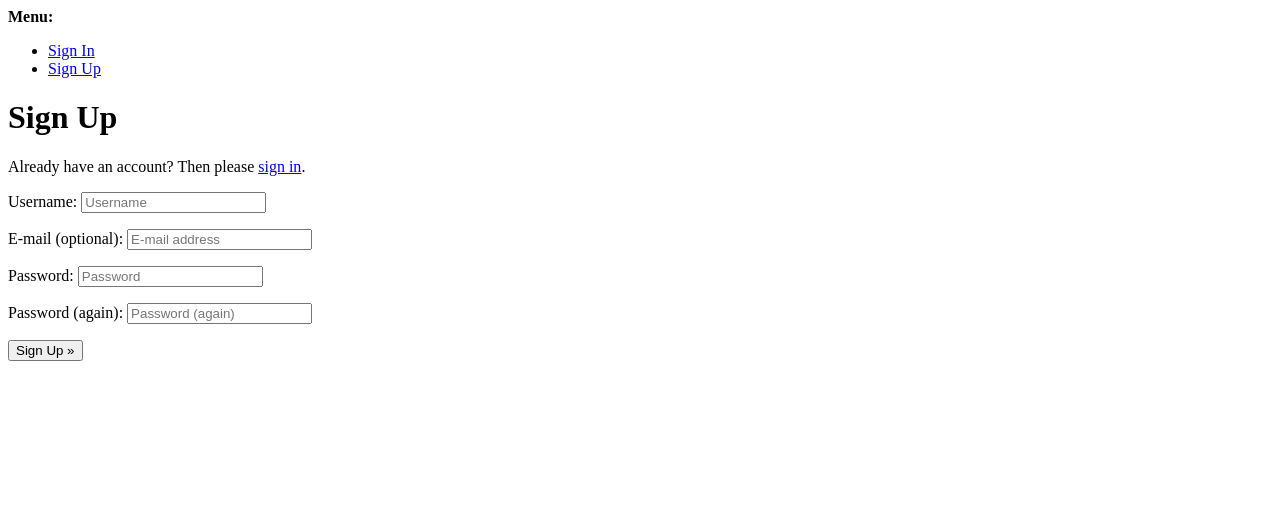
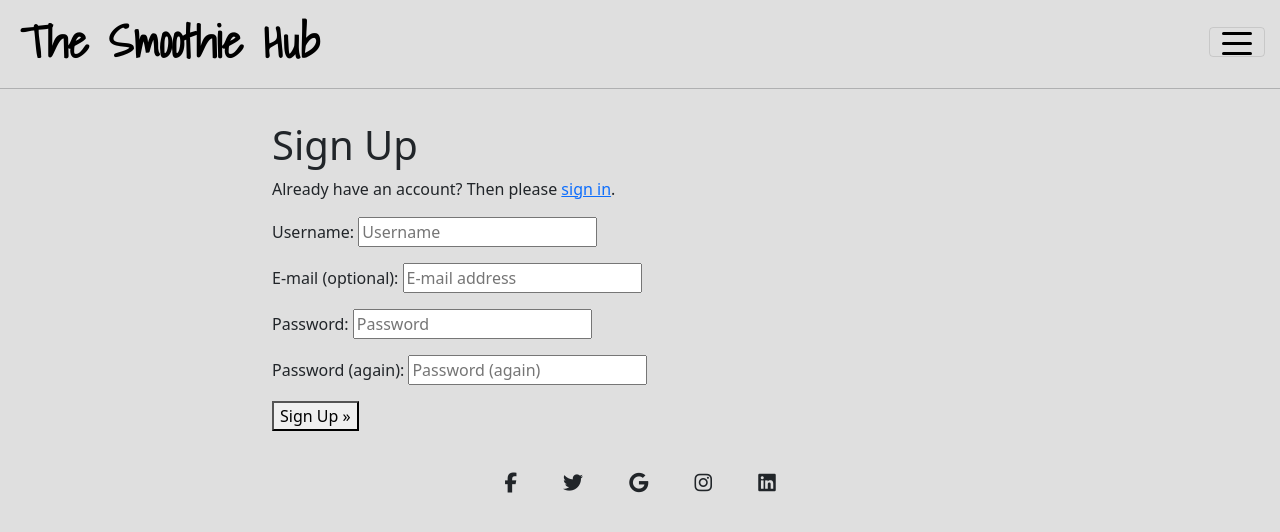
Before and after one commit to conorwalsh1/the-smoothie-hub, a Django app: page /accounts/signup/ in a window 1280 px wide. Shown: the top 532 px of the page. Run offline with Django 3.2, Linux system fonts and the light colour scheme; some libraries are stand-ins or nearby versions.

Commit message:
Add bootstrap to sign in page to improve layout

```diff
--- a/templates/account/signup.html
+++ b/templates/account/signup.html
@@ -1,10 +1,13 @@
-{% extends "account/base.html" %}
+{% extends "base.html" %}
 
 {% load i18n %}
 
 {% block head_title %}{% trans "Signup" %}{% endblock %}
 
 {% block content %}
+<div class="container">
+  <div class="row">
+    <div class="col-md-8 mt-3 offset-md-2">
       <h1>{% trans "Sign Up" %}</h1>
 
       <p>{% blocktrans %}Already have an account? Then please <a href="{{ login_url }}">sign in</a>.{% endblocktrans %}</p>
@@ -17,5 +20,8 @@
             {% endif %}
             <button type="submit">{% trans "Sign Up" %} &raquo;</button>
           </form>
+    </div>
+  </div>
+</div>
 
 {% endblock %}
--- a/templates/base.html
+++ b/templates/base.html
@@ -56,9 +56,6 @@
                         <a class="nav-links" href="{% url 'account_logout' %}">Logout</a>
                     </li>
                     {% else %}
-                    <li class="nav-item">
-                        <a class="nav-links" href="{% url 'account_signup' %}">Register</a>
-                    </li>
                     <li class="nav-item">
                         <a class="nav-links" href="{% url 'account_login' %}">Login</a>
                     </li>
```
Also changed, not shown: templates/account/login.html (indentation only). Lines whose indentation alone changed are shown as unchanged.
